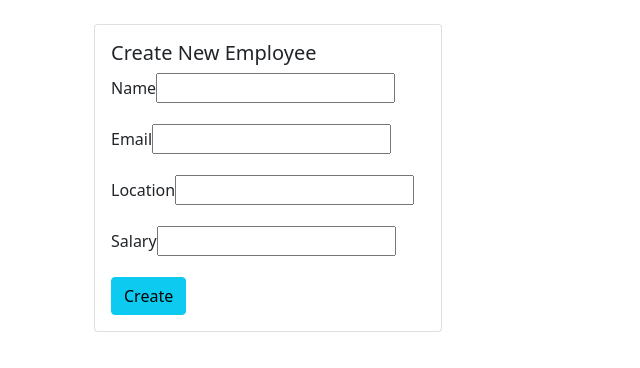
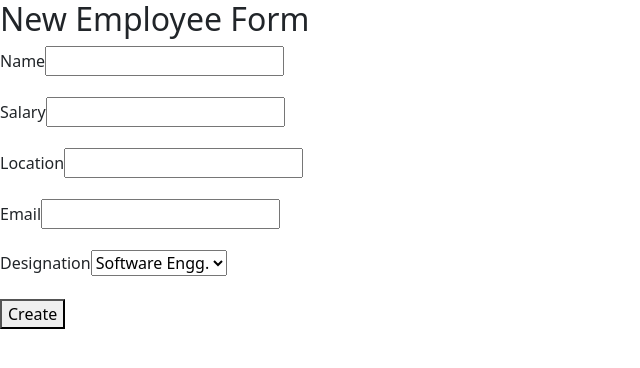
Before and after one commit to TheAgunda/Learn-React, a React (Create React App) app: page / in a window 1280 px wide. Shown: the top 368 px of the page, without its empty margins (0-640 px from the left). Built offline with nearby package versions, Linux system fonts and the light colour scheme.

Commit message:
use formik form errormessage and field component of formik lib

```diff
--- a/src/index.js
+++ b/src/index.js
@@ -1,68 +1,73 @@
 import React from 'react';
 import ReactDOM from 'react-dom';
-import { useFormik } from 'formik';
+import { ErrorMessage, Field, Form, Formik, useFormik } from 'formik';
 import * as yup from 'yup';
 
+const EmployeeComponent = () => {
 
-const EmployeeComponent = () => {
-  const formik = useFormik({
-    initialValues: {
+
+  //Validation Rules
+  return (
+    <Formik
+      initialValues={{
         name: '',
         salary: '',
         location: '',
         email: '',
-    },
-    validationSchema: yup.object({
-      name:yup.string(20,"name should not exceed 20 character").required("this is requied value"),
-      location:yup.string().required("this is requied value"),
-      email:yup.string(20,"name should not exceed 20 character").email("invalid emai").required("this is requied value"),
-    }),
-    onSubmit: values => {
-      alert(JSON.stringify(values))
-    }
+        designation: ''
+      }}
 
-  })
-
-  //Validation Rules
-  return (
-    <div className='container p-4'>
-      <div className='row mb-4'>
-        <div className='col-md-4'>
-          <div className='card'>
-            <div className='card-body'>
-              <h5>Create New Employee</h5>
-              <form onSubmit={formik.handleSubmit}>
-                <div className="mb-3">
-                  <label className="form-label" htmlFor='name'>Name</label>
-                  <input  name="name" {...formik.getFieldProps('name')} />
+      validationSchema={yup.object({
+        name: yup.string(20, "name should not exceed 20 character").required("this is requied value"),
+        location: yup.string().required("this is requied value"),
+        email: yup.string(20, "name should not exceed 20 character").email("invalid emai").required("this is requied value"),
+      })}
 
 
+      onSubmit={values => {
+        alert(JSON.stringify(values))
+      }}>
 
-                  {formik.touched.name && formik.errors.name ? <div class="invalid-feedback d-flex">{formik.errors.name}</div> : null}
+      {
+        props => (
+          <div>
+            <h2>New Employee Form</h2>
+            <Form>
+              <div className="mb-3">
+                <label htmlFor="exampleFormControlInput1" className="form-label">Name</label>
+                <Field name="name" type="text"></Field>
+                <ErrorMessage name='name'></ErrorMessage>
               </div>
               <div className="mb-3">
-                  <label className="form-label" htmlFor='email'>Email</label>
-                  <input name="email" {...formik.getFieldProps('email')}/>
-
-                  {formik.touched.email && formik.errors.email ? <div class="invalid-feedback d-flex">{formik.errors.email}</div> : null}
+                <label htmlFor="exampleFormControlInput1" className="form-label">Salary</label>
+                <Field name="salary" type="text"></Field>
+                <ErrorMessage name='salary'></ErrorMessage>
               </div>
               <div className="mb-3">
-                  <label className="form-label" htmlFor='location'>Location</label>
-                  <input  name="location" {...formik.getFieldProps('location')} />
+                <label htmlFor="exampleFormControlInput1" className="form-label">Location</label>
+                <Field name="location" type="text"></Field>
+                <ErrorMessage name='location'></ErrorMessage>
               </div>
               <div className="mb-3">
-                  <label className="form-label" htmlFor='salary'>Salary</label>
-                  <input name="salary" {...formik.getFieldProps('salary')} />
+                <label htmlFor="exampleFormControlInput1" className="form-label">Email</label>
+                <Field name="email" type="email"></Field>
+                <ErrorMessage name='email'></ErrorMessage>
               </div>
-                <button className='btn btn-info'>
-                  Create
-                </button>
-              </form>
+              <div className="mb-3">
+                <label htmlFor="exampleFormControlInput1" className="form-label">Designation</label>
+                <Field name="designation" as="select">
+                  <option values="software-engg">Software Engg.</option>
+                  <option values="programmer">Programmer</option>
+                  <option values="tester">Tester</option>
+                </Field>
+
               </div>
+              <button type='submit' disabled={!props.isValid}>Create</button>
+            </Form>
           </div>
-        </div>
-      </div>
-    </div>
+        )
+      }
+    </Formik >
   )
 }
 
```
Lines whose indentation alone changed are shown as unchanged.
